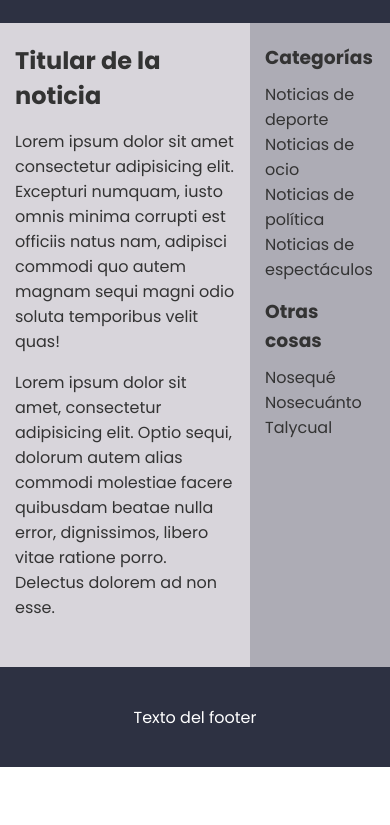
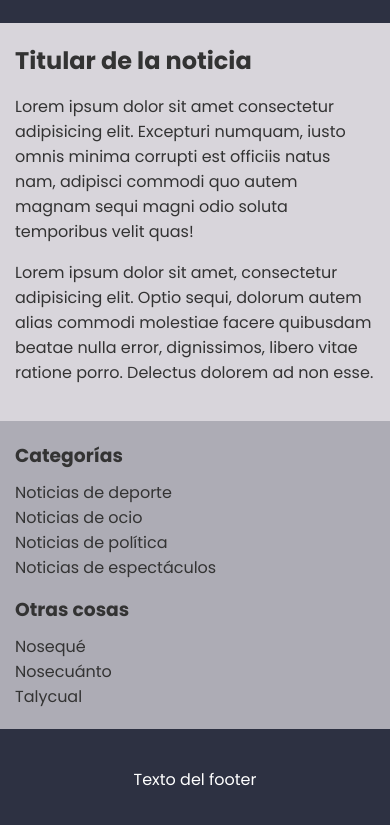
Before and after one commit to ACABADO-full-stack-react-3edicion/c1-ejercicio6-layout-corregido, a plain HTML site: page index.html in a window 390 px wide. Shown: the part 77-902 px from the top of the page. Before the commit the page ends 844 px from the top, so only its background shows below. Drawn offline with Linux system fonts and the light colour scheme.

Commit message:
Disposición responsive contenedor principal + sidebar

```diff
--- a/css/estilos.css
+++ b/css/estilos.css
@@ -59,18 +59,18 @@ h3 {
   margin-top: 15px;
 }
 .contenedor-principal {
-  display: flex;
+  min-height: calc(100vh - var(--altura-cabecera-pie) * 2);
 }
 .principal {
   flex: 2;
-}
-.contenedor-principal {
-  min-height: calc(100vh - var(--altura-cabecera-pie) * 2);
 }
 .contenedor-general {
   margin: 0 auto;
 }
 @media (min-width: 500px) {
+  .contenedor-principal {
+    display: flex;
+  }
   .contenedor-general {
     width: 480px;
   }
```
